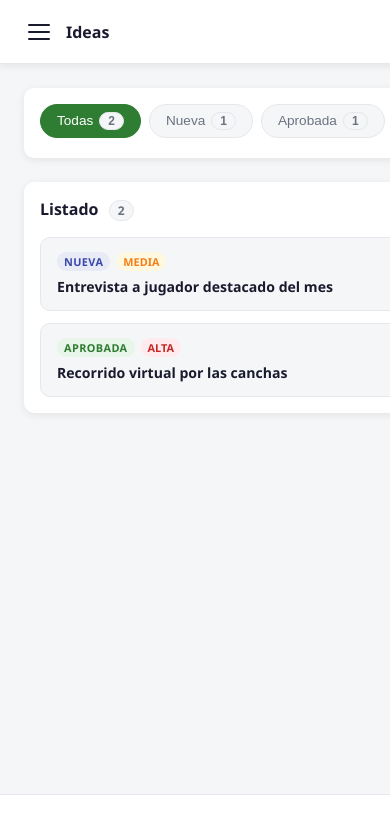
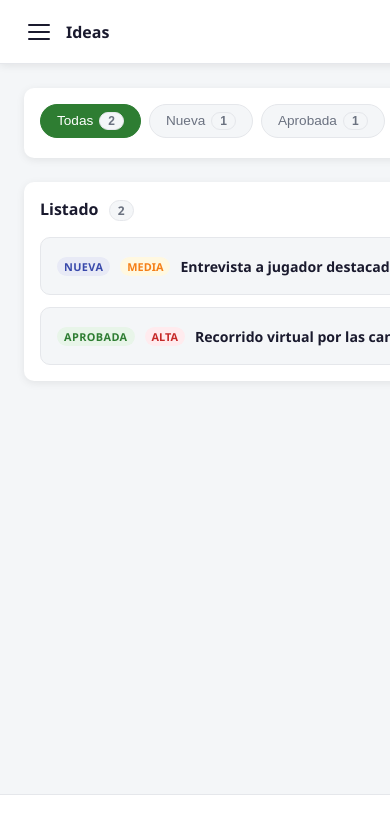
Before and after one commit to ProgCan98/tennis-club-social-manager, a React (Vite) app in the folder react/: page /ideas in a window 390 px wide. Shown: the top 834 px of the page. Built offline with nearby package versions, Linux system fonts and the light colour scheme.

Commit message:
fix: idea-item title truncates correctly on mobile

```diff
--- a/react/src/style.css
+++ b/react/src/style.css
@@ -778,6 +778,8 @@ body {
   white-space: nowrap;
   overflow: hidden;
   text-overflow: ellipsis;
+  flex: 1;
+  min-width: 0;
 }
 
 .idea-item__actions {
@@ -1195,34 +1197,19 @@ body {
 
   /* --- Idea item --- */
   .idea-item {
-    flex-wrap: wrap;
-    align-items: flex-start;
-    gap: 8px;
+    gap: 10px;
     overflow: hidden;
-  }
-
-  .idea-item__main {
-    flex: 1;
-    min-width: 0;
-    flex-wrap: wrap;
-    gap: 6px;
-  }
-
-  .idea-item__title {
-    width: 100%;
-    white-space: normal;
-    word-break: break-word;
-  }
-
-  .idea-item__actions {
-    flex-shrink: 0;
-    margin-left: auto;
   }
 
   .idea-item__status,
   .idea-item__priority {
     font-size: 0.68rem;
     padding: 2px 7px;
+    flex-shrink: 0;
+  }
+
+  .idea-item__actions {
+    flex-shrink: 0;
   }
 
   /* --- Calendario compacto --- */
```
